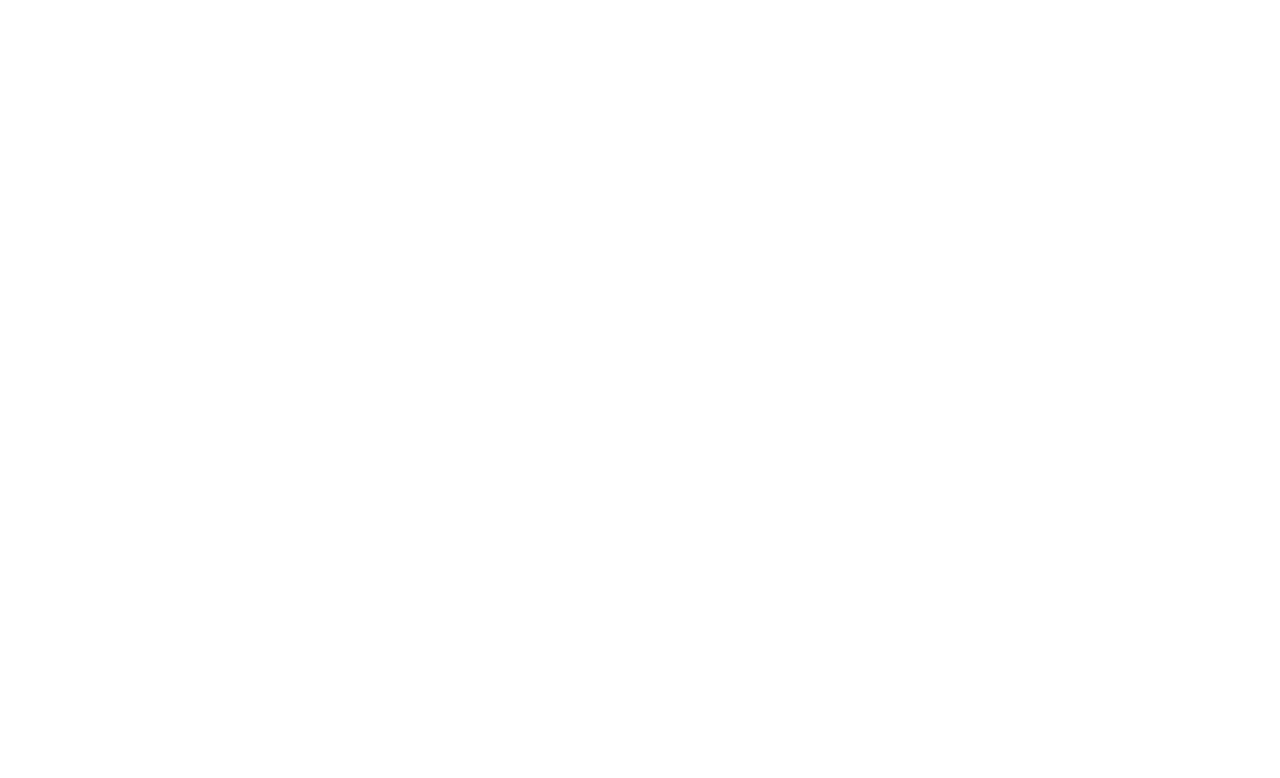
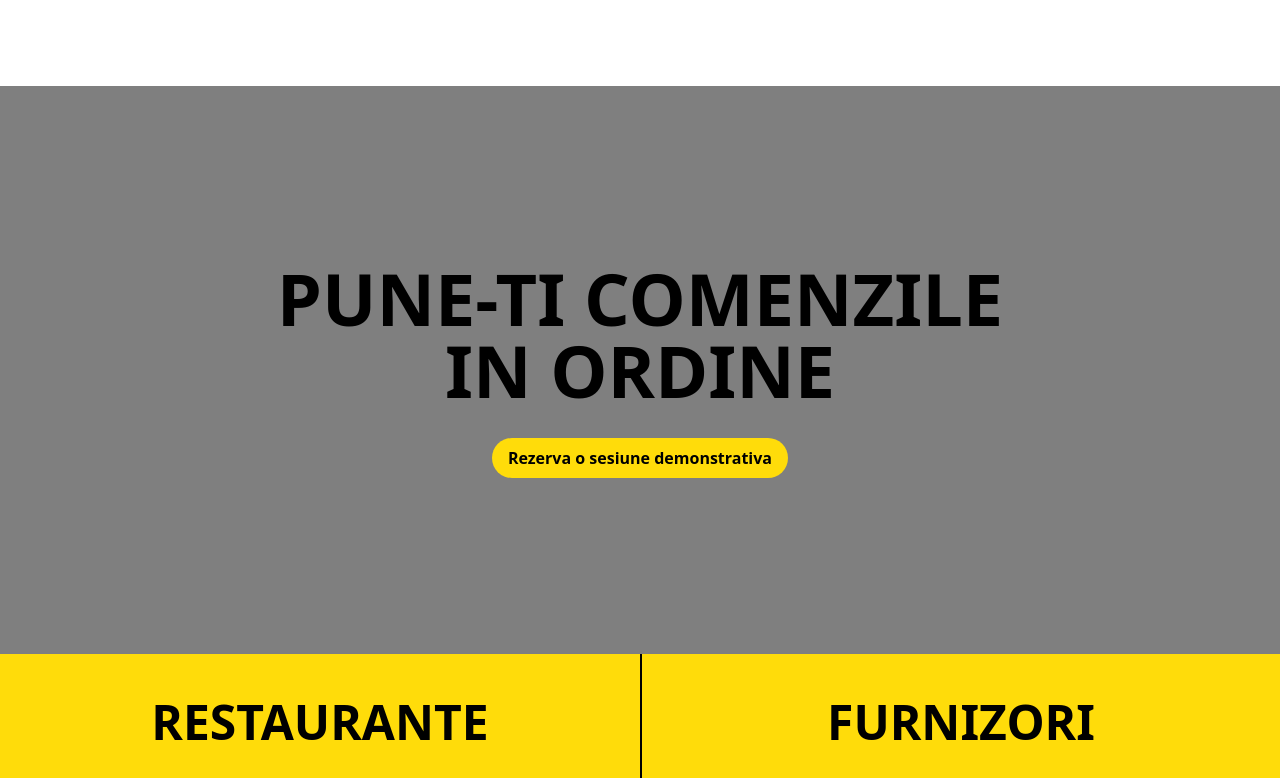
Before and after one commit to tiberiuc/tho-website, a React (Create React App) app: page / in a window 1280 px wide. Shown: the part 2459-3237 px from the top of the page. Before the commit the page ends 2545 px from the top, so only its background shows below. Built offline with nearby package versions, Linux system fonts and the light colour scheme.

Commit message:
last section finished

```diff
--- a/src/Components/Header/Header.jsx
+++ b/src/Components/Header/Header.jsx
@@ -93,7 +93,7 @@ export default function Header() {
           </a>
         </div>
       </div>
-      <h1 className="flex justify-center text-center text-white font-extrabold font-openSans italic text-5xl lg:text-7xl lg:px-8 px-16 mt-12">
+      <h1 className="flex justify-center text-center text-white font-extrabold font-openSans italic text-4xl sm:text-5xl lg:text-7xl lg:px-8 px-16 mt-12">
         PLATFORMA DE COMENZI <br /> PENTRU INDUSTRIA OSPITALITATII
       </h1>
       <div className="flex flex-col lg:flex-row lg:flex justify-center items-center lg:space-x-4 mt-8 lg:pb-32 pb-14">
--- a/src/Components/Home/index.jsx
+++ b/src/Components/Home/index.jsx
@@ -16,14 +16,14 @@ const secondSection = [
   {
     subTitle: "Pentru furnizori",
     description:
-      "Indiferent dacă sunteți o fermă de familie sau un distribuitor național, platforma noastră personalizată va schimba modul în care faceți afaceri. Economisiți timp cu sarcinile manuale, reduceți comenzile gresite și vindeți mai multe produse.",
+      "Indiferent dacă aveti o fermă de familie sau un distribuitor național, platforma noastră personalizată va schimba modul în care faceți afaceri. Economisiți timp cu sarcinile manuale, reduceți comenzile gresite și vindeți mai multe produse.",
     buttonLink: "/",
     img: "images/comenzi.png",
     img2: "images/comenzi@2x.png",
     img3: "images/comenzi@3x.png",
     componentStyles: "bg-blueHeader justify-items-end items-center ",
     textColor: "text-white",
-    pictureStyles: "object-scale-down w-85 h-72 ml-4 mb-3 lg:mb-0 lg:ml-0",
+    pictureStyles: "object-scale-down lg:w-85 w-80 h-72",
   },
 ];
 function Home() {
--- a/src/Components/SecondSection/index.jsx
+++ b/src/Components/SecondSection/index.jsx
@@ -1,8 +1,9 @@
+import Button from "Atoms/Button";
 import React from "react";
 
 const SecondSection = ({ information }) => {
   return (
-    <div className="mb-22 px-4 lg:px-0">
+    <div>
       {information.map((item) => {
         return (
           <div className="flex justify-center mt-4">
@@ -40,6 +41,23 @@ const SecondSection = ({ information }) => {
           </div>
         );
       })}
+      <div className="mt-22 bg-black bg-opacity-50 flex flex-col items-center lg:py-44 py-20 lg:px-0 px-12">
+        <span className="font-openSans font-extrabold lg:text-7xl text-5xl text-center max-w-3xl">
+          PUNE-TI COMENZILE IN ORDINE
+        </span>
+        <Button
+          text={"Rezerva o sesiune demonstrativa"}
+          styles="w-auto justify-center mt-8 rounded-full"
+        />
+      </div>
+      <div className="flex lg:flex-row flex-col w-full lg:divide-x-2 lg:divide-y-0 divide-y-2 divide-black">
+        <div className="bg-yellowButton uppercase lg:w-1/2 w-full text-center font-openSans font-extrabold lg:text-5xl text-3xl	py-11">
+          Restaurante
+        </div>
+        <div className="bg-yellowButton uppercase lg:w-1/2 w-full text-center font-openSans font-extrabold lg:text-5xl text-3xl	py-11">
+          Furnizori
+        </div>
+      </div>
     </div>
   );
 };
```
